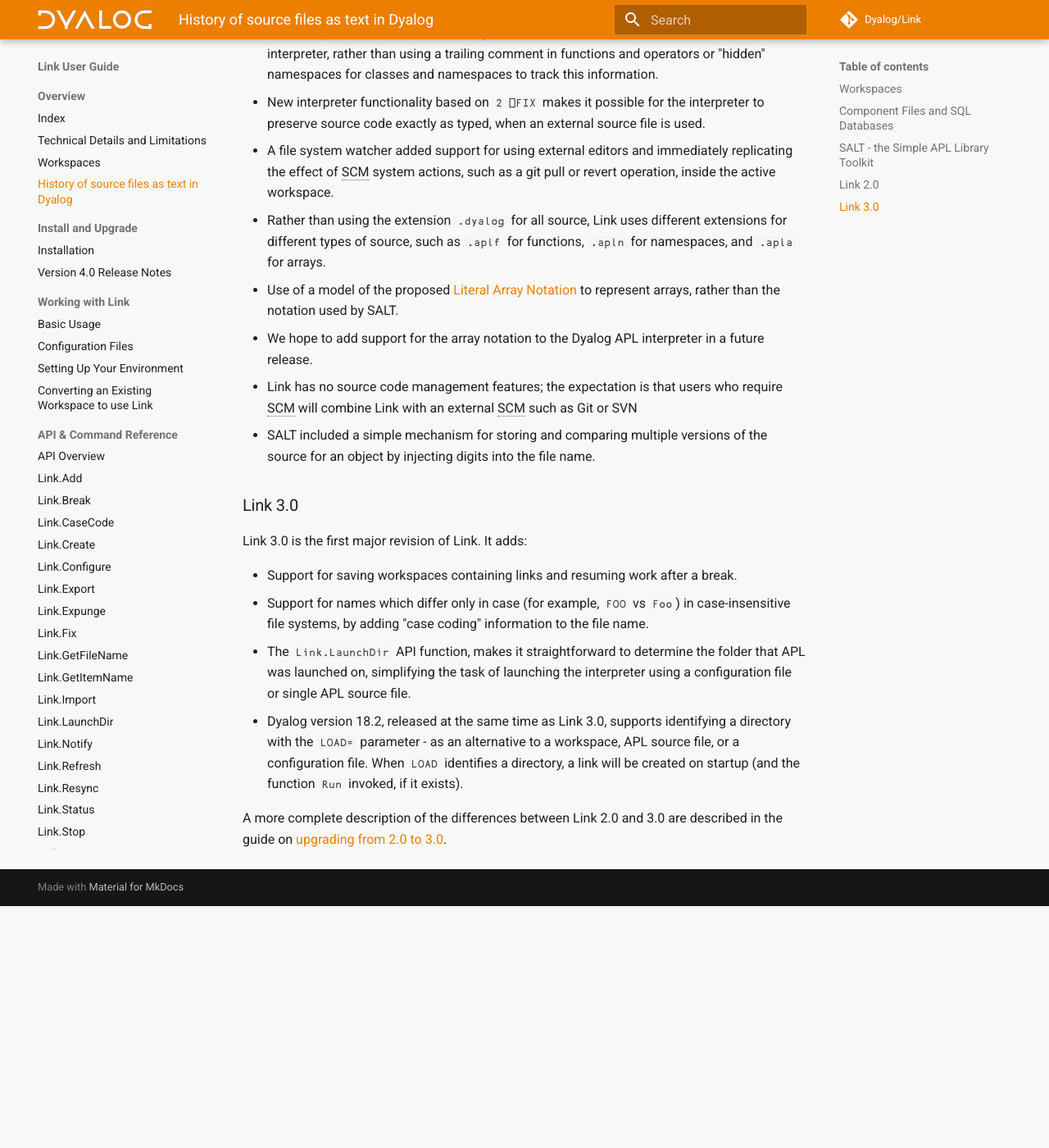
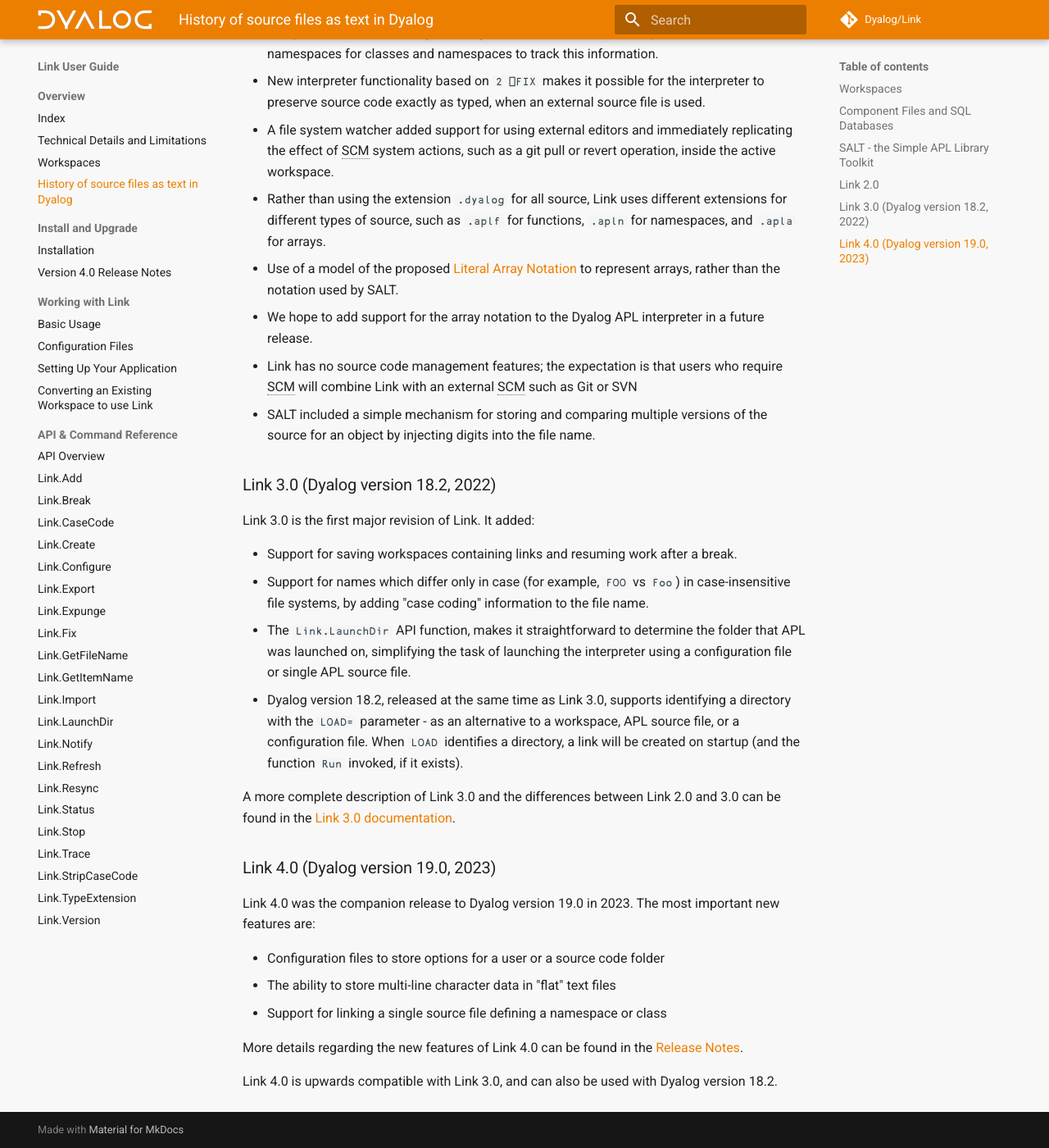
Before and after one commit to Dyalog/link, an MkDocs documentation site: the page built from docs/Discussion/History.md, in a window 1280 px wide and 1400 px high, scrolled down 1397 px. Shown: the whole window at 82% size. Built offline with MkDocs 1.6.1 and Material for MkDocs 9.7.7, drawn with Linux system fonts in a browser that asks for light colours; comment, search, counter and statistics services are not loaded; before the commit the page ends 2502 px from its top, so only the background shows below that; some of the changed text lies outside the part shown.

Commit message:
Revised History, Installation, and Setup

```diff
--- a/docs/Discussion/History.md
+++ b/docs/Discussion/History.md
@@ -41,13 +41,25 @@
 *  Link has no source code management features; the expectation is that users who require SCM will combine Link with an external SCM such as Git or SVN
   * SALT included a simple mechanism for storing and comparing multiple versions of the source for an object by injecting digits into the file name.
 
-### Link 3.0
+### Link 3.0 (Dyalog version 18.2, 2022)
 
-Link 3.0 is the first major revision of Link. It adds:
+Link 3.0 is the first major revision of Link. It added:
 
 * Support for saving workspaces containing links and resuming work after a break.
 * Support for names which differ only in case (for example, `FOO` vs `Foo`) in case-insensitive file systems, by adding "case coding" information to the file name.
 * The `Link.LaunchDir` API function, makes it straightforward to determine the folder that APL was launched on, simplifying the task of  launching the interpreter using a configuration file or single APL source file.
 * Dyalog version 18.2, released at the same time as Link 3.0, supports identifying a directory with the `LOAD=` parameter - as an alternative to a workspace, APL source file, or a configuration file. When `LOAD` identifies a directory, a link will be created on startup (and the function `Run` invoked, if it exists).
 
-A more complete description of the differences between Link 2.0 and 3.0 are described in the guide on [upgrading from 2.0 to 3.0](../Upgradeto30.md).
+A more complete description of Link 3.0 and the differences between Link 2.0 and 3.0 can be found in the [Link 3.0 documentation](https://dyalog.github.io/link/3.0/).
+
+### Link 4.0 (Dyalog version 19.0, 2023)
+
+Link 4.0 was the companion release to Dyalog version 19.0 in 2023. The most important new features are:
+
+* Configuration files to store options for a user or a source code folder
+* The ability to store multi-line character data in "flat" text files
+* Support for linking a single source file defining a namespace or class
+
+More details regarding the new features of Link 4.0 can be found in the [Release Notes](../ReleaseNotes40.md).
+
+Link 4.0 is upwards compatible with Link 3.0, and can also be used with Dyalog version 18.2.
```
Also changed, not shown: other parts of docs/Discussion/History.md (+1 -1 lines), docs/Usage/Installation.md (+1 -2 lines), docs/Usage/Setup.md (+5 -5 lines).
